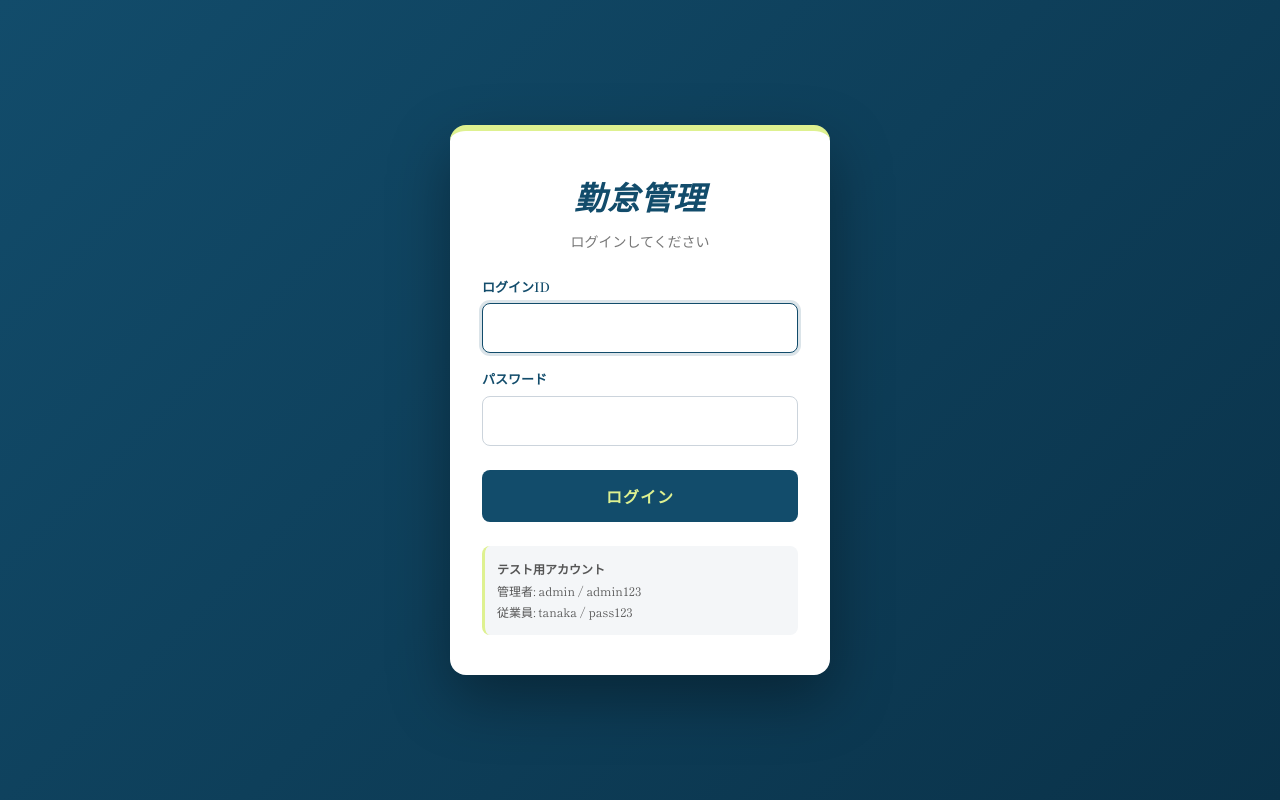
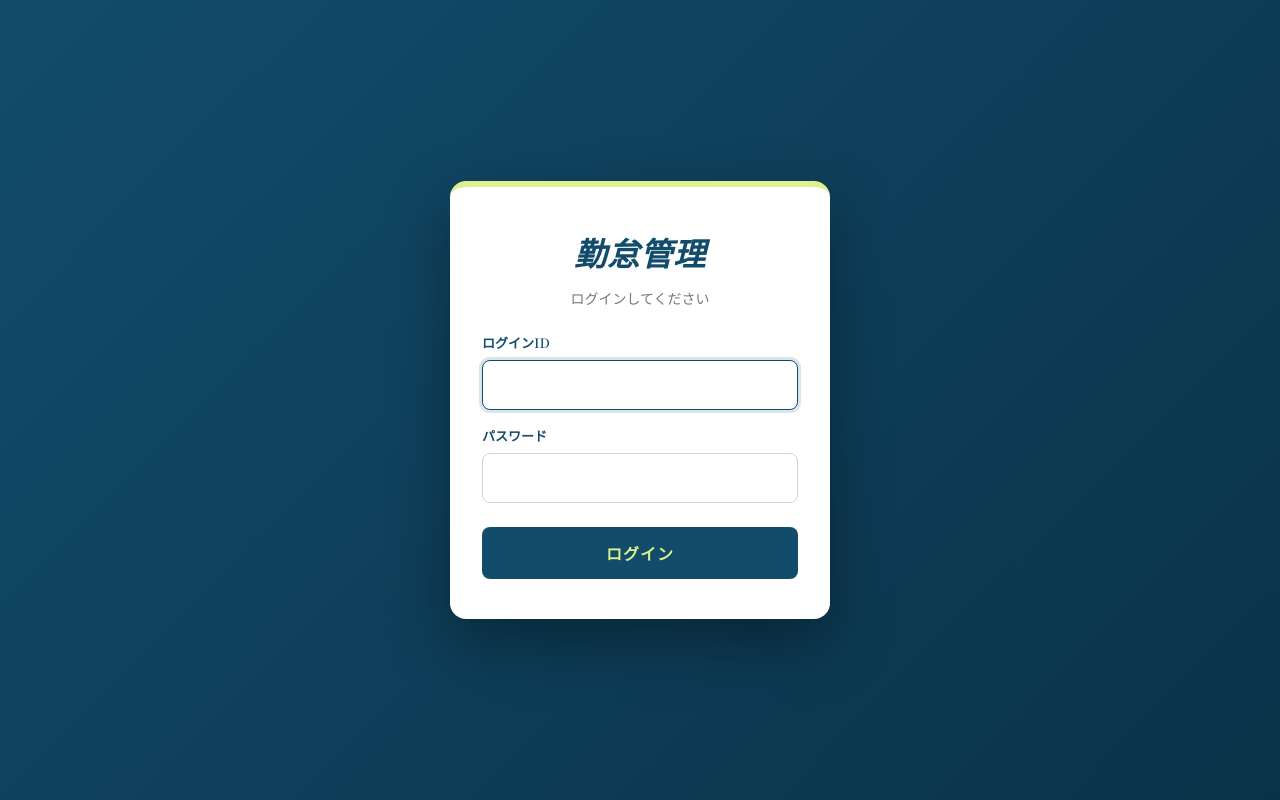
Before and after one commit to scissors-estate/kintai-app, a FastAPI app: page /login in a window 1280 px wide. Run offline with FastAPI, Linux system fonts and the light colour scheme; some web fonts are replaced.

Commit message:
fix: ログイン画面のテスト用アカウント表示を削除

```diff
--- a/templates/login.html
+++ b/templates/login.html
@@ -23,11 +23,7 @@
     <button type="submit">ログイン</button>
   </form>
 
-  <div class="hint">
-    <strong>テスト用アカウント</strong><br>
-    管理者: admin / admin123<br>
-    従業員: tanaka / pass123
-  </div>
+
 </div>
 </body>
 </html>
```
